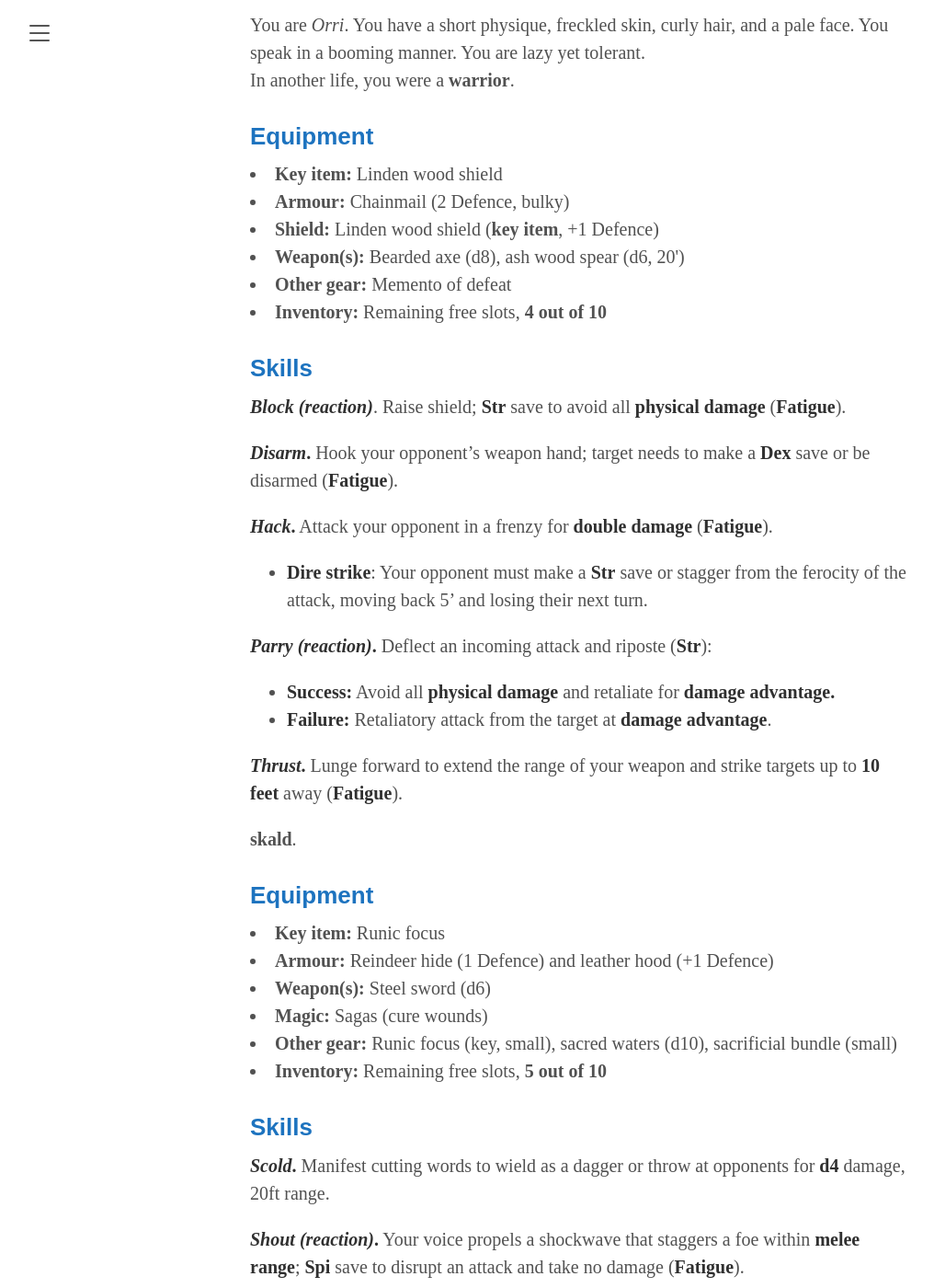
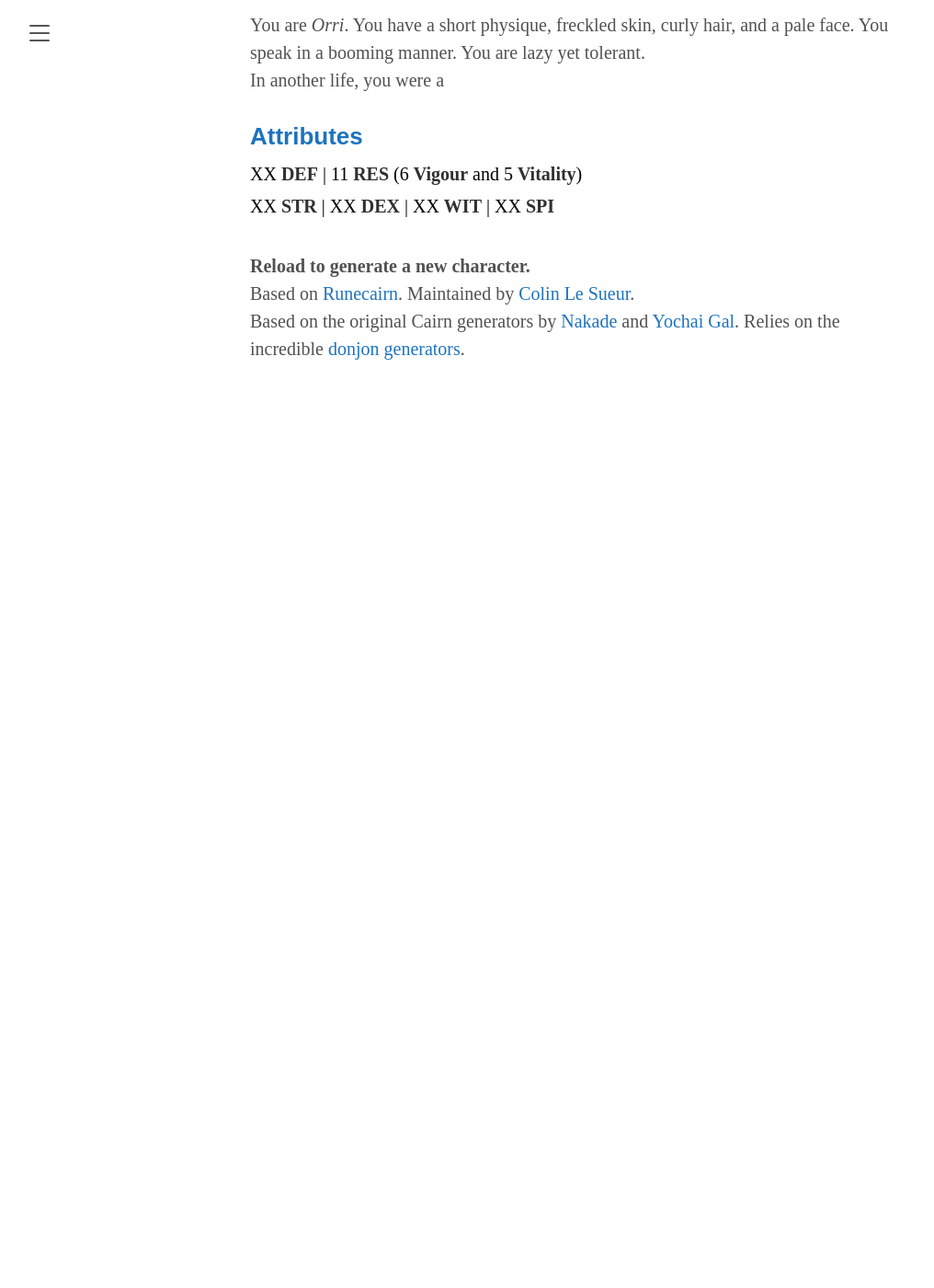
Before and after one commit to byodinsbeardrpg/byodinsbeardrpg.github.io, a Jekyll site: the page built from generator.md, in a window 1280 px wide and 1400 px high, scrolled down 270 px. Shown: the whole window at 92% size, without its empty margins (8-1024 px from the left). Built offline with Jekyll 4.4.1, drawn with Linux system fonts in a browser that asks for light colours; some web fonts are replaced; after the commit the page ends 900 px from its top, so only the background shows below that; some of the changed text lies outside the part shown.

Commit message:
Duplicate fix

```diff
--- a/_includes/generator.html
+++ b/_includes/generator.html
@@ -1,8 +1,7 @@
   <body>
     <div class="chargen">
       <h3>Appearance</h3>
-	  <span id="adventurer"></span>
-	  <span id="class"></span>
+	  <span id="adventurer"><id="class"></id></span>
       <h3>Attributes</h3>
       <span style="font-family: 'futura-pt-condensed';color: #5e9ca0;"><span style="color: #000000;"><span id="defTotal">XX</span> <strong>DEF</strong> | <span id="res">XX</span> <strong>RES</strong> (<span id="vig">XX</span> <strong>Vigour</strong> and <span id="vit">XX</span> <strong>Vitality</strong>)</span></span><br>
       <span style="line-height: 2;font-family: 'futura-pt-condensed';color: #5e9ca0;"><span style="color: #000000;"><span id="str">XX</span> <strong>STR</strong> | <span id="dex">XX</span> <strong>DEX</strong> | <span id="wit">XX</span> <strong>WIT</strong> | <span id="spi">XX</span> <strong>SPI</strong></span></span><br>
--- a/generator/js/runecairn_data.js
+++ b/generator/js/runecairn_data.js
@@ -1,5 +1,5 @@
 gen_data['adventurer'] = [
-  'You are <i> {name}</i>. You have {physique} physique, {skin} skin, {hair} hair, and {face} face. You speak in a {speech} manner. You are {vice} yet {virtue}.<p>In another life, you were a {class}'
+  'You are <i> {name}</i>. You have {physique} physique, {skin} skin, {hair} hair, and {face} face. You speak in a {speech} manner. You are {vice} yet {virtue}.<p>In another life, you were a'
 ]
 
 gen_data['class'] = [
```
